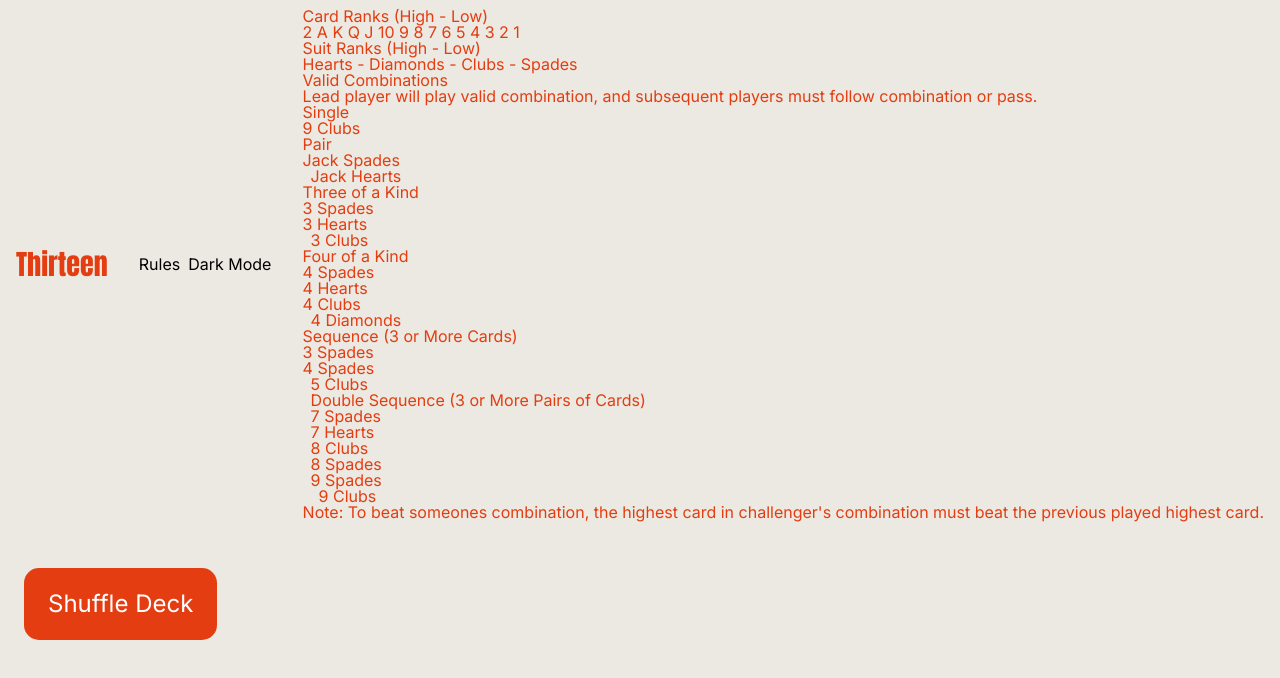
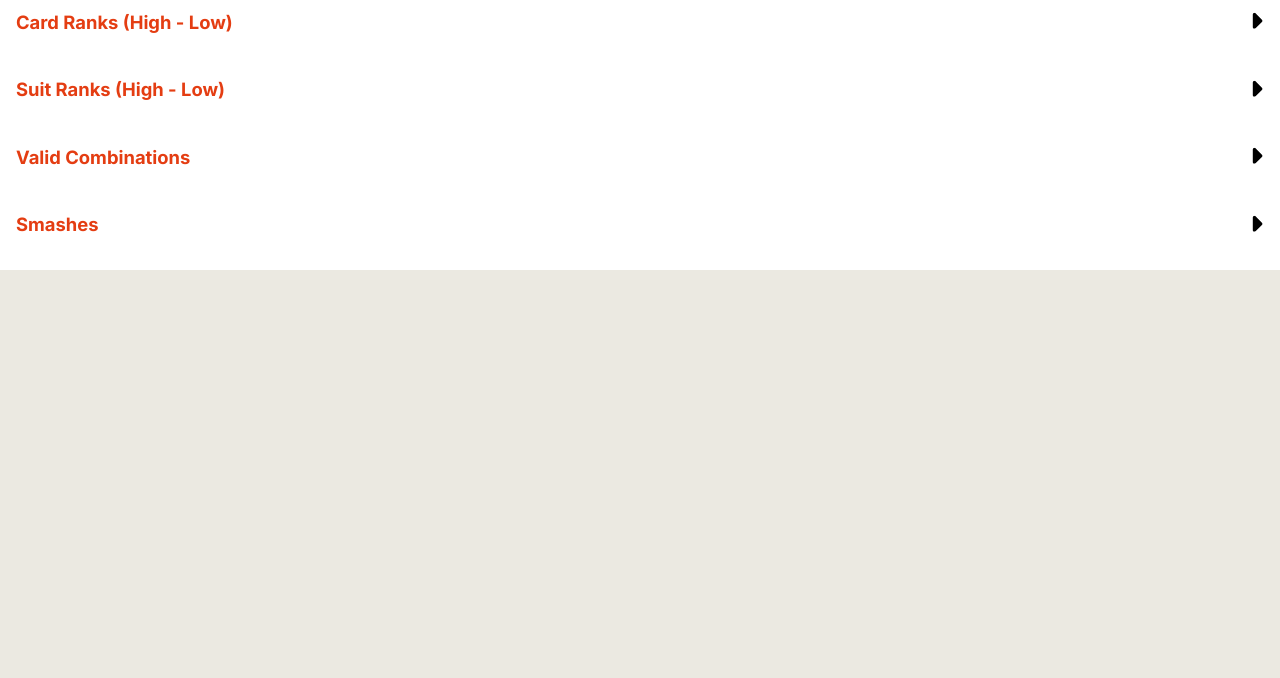
Before and after one commit to jduong09/thirteen, a Next.js app: page / in a window 1280 px wide. Shown: the top 678 px of the page. Built offline with nearby package versions, Linux system fonts and the light colour scheme.

Commit message:
Added valid combinations and adjusted css for header rules.

```diff
--- a/app/globals.css
+++ b/app/globals.css
@@ -69,4 +69,5 @@ button:focus {
 
 body {
 	background-color: #EBE9E1;
+	position: relative;
 }
--- a/app/page.module.css
+++ b/app/page.module.css
@@ -17,6 +17,81 @@
   display: flex;
 }
 
-.header li:last-child {
+.header > nav > ul > li:last-child {
   margin-left: .5rem;
 }
+
+.rules {
+  width: 100%;
+  position: absolute;
+  z-index: 99;
+  background-color: white;
+  top: 0;
+  left: 0;
+}
+
+.cardRanks, .suitRanks, .ruleCombinations, .smashes {
+  padding: .5rem 1rem;
+  margin-bottom: 1rem;
+}
+
+.cardRanks > span, .suitRanks > span, .ruleCombinations > span, .smashes > span {
+  display: flex;
+  align-items: center;
+  justify-content: space-between;
+  margin-bottom: .5rem;
+}
+
+.buttonCaret > svg {
+  width: 16px;
+  height: auto;
+  transform: rotate(270deg);
+}
+
+.buttonCaret.divOpen > svg {
+  transform: rotate(0);
+}
+
+.pageCardRank {
+  background-color: green;
+}
+
+.hide {
+  display: none !important;
+}
+
+.header h2 {
+  font-weight: 700;
+  font-size: 1.15rem;
+}
+
+.ruleCombinations > div > div:first-child, .listCombinations {
+  margin-bottom: 1rem;
+}
+
+.listCombinations {
+  border: 1px solid #E43D12;
+  padding: 1rem;
+}
+
+.listCombinations > li {
+  margin-bottom: 1rem;
+}
+
+.listHands {
+  display: flex;
+}
+
+.listHands > li {
+  margin-right: .25rem;
+}
+
+.listHands > li:last-of-type {
+  margin-right: 0;
+}
+
+.listCombinations h3 {
+  font-size: 1rem;
+  font-weight: 700;
+  margin-bottom: .25rem;
+}
--- a/components/game/game.js
+++ b/components/game/game.js
@@ -6,10 +6,6 @@ import Cards from "@/components/cards/cards";
 import { dictionaryCombinations, highestValue } from '@/components/utilities/combination';
 import { aiMoves, aiPossibleCombinations, determineHardestMove, determineFirstMove } from '../utilities/ai';
 
-/**
- * For Testing Purposes on this branch specifically
- * @description variables used to manipulate previousPlayedCombo
-*/
 const Game = () => {
   const [shuffledDeck, setDeck] = useState([]);
   const [deckIsShuffled, shuffleDeck] = useState(false);
--- a/components/header.js
+++ b/components/header.js
@@ -1,7 +1,39 @@
-import React from 'react';
+"use client";
+import React, { useState } from 'react';
 import pageStyles from '../app/page.module.css';
+import { icons } from '@/components/utilities/card';
 
 const Header = () => {
+  const [headerRules, setHeaderRules] = useState({ cardRank: false, suitRank: false, combinations: false, smashes: false });
+
+  const handleCardRankClick = () => {
+    setHeaderRules({
+      ...headerRules,
+      cardRank: !headerRules.cardRank,
+    });
+  }
+
+  const handleSuitRankClick = () => {
+    setHeaderRules({
+      ...headerRules,
+      suitRank: !headerRules.suitRank,
+    });
+  }
+
+  const handleCombinationsClick = () => {
+    setHeaderRules({
+      ...headerRules,
+      combinations: !headerRules.combinations,
+    })
+  }
+
+  const handleSmashClick = () => {
+    setHeaderRules({
+      ...headerRules,
+      smashes: !headerRules.smashes,
+    })
+  }
+
   return (
     <header className={pageStyles.header}>
       <h1>Thirteen</h1>
@@ -11,77 +43,105 @@ const Header = () => {
           <li><button>Dark Mode</button></li>
         </ul>
       </nav>
-      <div>
-        <div className={pageStyles.ruleRanks}>
+      <div className={pageStyles.rules}>
+        <div className={pageStyles.cardRanks}>
+          <span>
             <h2>Card Ranks (High - Low)</h2>
-          <div>2 A K Q J 10 9 8 7 6 5 4 3 2 1</div>
+            <button className={headerRules.cardRank ? `${pageStyles.buttonCaret} ${pageStyles.divOpen}` : pageStyles.buttonCaret} onClick={handleCardRankClick}>
+              <svg xmlns="http://www.w3.org/2000/svg" viewBox="0 0 320 512"><path d="M137.4 374.6c12.5 12.5 32.8 12.5 45.3 0l128-128c9.2-9.2 11.9-22.9 6.9-34.9s-16.6-19.8-29.6-19.8L32 192c-12.9 0-24.6 7.8-29.6 19.8s-2.2 25.7 6.9 34.9l128 128z"/></svg>
+            </button>
+          </span>
+          <div className={headerRules.cardRank ? pageStyles.listCardRank : pageStyles.hide}>2 A K Q J 10 9 8 7 6 5 4 3 2 1</div>
+        </div>
+        <div className={pageStyles.suitRanks}>
+          <span>
             <h2>Suit Ranks (High - Low)</h2>
-          <div>Hearts - Diamonds - Clubs - Spades</div>
+            <button className={headerRules.suitRank ? `${pageStyles.buttonCaret} ${pageStyles.divOpen}` : pageStyles.buttonCaret} onClick={handleSuitRankClick}>
+              <svg xmlns="http://www.w3.org/2000/svg" viewBox="0 0 320 512"><path d="M137.4 374.6c12.5 12.5 32.8 12.5 45.3 0l128-128c9.2-9.2 11.9-22.9 6.9-34.9s-16.6-19.8-29.6-19.8L32 192c-12.9 0-24.6 7.8-29.6 19.8s-2.2 25.7 6.9 34.9l128 128z"/></svg>
+            </button>
+          </span>
+          <div className={headerRules.suitRank ? pageStyles.listCardRank : pageStyles.hide}>Hearts - Diamonds - Clubs - Spades</div>
         </div>
         <div className={pageStyles.ruleCombinations}>
+          <span>
             <h2>Valid Combinations</h2>
+            <button className={headerRules.combinations ? `${pageStyles.buttonCaret} ${pageStyles.divOpen}` : pageStyles.buttonCaret} onClick={handleCombinationsClick}>
+              <svg xmlns="http://www.w3.org/2000/svg" viewBox="0 0 320 512"><path d="M137.4 374.6c12.5 12.5 32.8 12.5 45.3 0l128-128c9.2-9.2 11.9-22.9 6.9-34.9s-16.6-19.8-29.6-19.8L32 192c-12.9 0-24.6 7.8-29.6 19.8s-2.2 25.7 6.9 34.9l128 128z"/></svg>
+            </button>
+          </span>
+          <div className={headerRules.combinations ? pageStyles.listCardRank : pageStyles.hide}>
             <div>Lead player will play valid combination, and subsequent players must follow combination or pass.</div>
-          <ul>
+            <ul className={pageStyles.listCombinations}>
               <li>
                 <h3>Single</h3>
-              <div>9 Clubs</div>
+                <div>{`J ${icons['clubs']}`}</div>
               </li>
               <li>
                 <h3>Pair</h3>
                 <div>
-                <ul>
-                  <li>Jack Spades</li>
-                  <li>Jack Hearts</li>
+                  <ul className={pageStyles.listHands}>
+                    <li>{`J ${icons['spades']}`}</li>
+                    <li>{`J ${icons['hearts']}`}</li>
                   </ul>
                 </div>
               </li>
               <li>
                 <h3>Three of a Kind</h3>
                 <div>
-                <ul>
-                  <li>3 Spades</li>
-                  <li>3 Hearts</li>
-                  <li>3 Clubs</li>
+                  <ul className={pageStyles.listHands}>
+                    <li>{`3 ${icons['spades']}`}</li>
+                    <li>{`3 ${icons['hearts']}`}</li>
+                    <li>{`3 ${icons['clubs']}`}</li>
                   </ul>
                 </div>
               </li>
               <li>
                 <h3>Four of a Kind</h3>
                 <div>
-                <ul>
-                  <li>4 Spades</li>
-                  <li>4 Hearts</li>
-                  <li>4 Clubs</li>
-                  <li>4 Diamonds</li>
+                  <ul className={pageStyles.listHands}>
+                    <li>{`4 ${icons['spades']}`}</li>
+                    <li>{`4 ${icons['hearts']}`}</li>
+                    <li>{`4 ${icons['clubs']}`}</li>
+                    <li>{`4 ${icons['diamonds']}`}</li>
                   </ul>
                 </div>
               </li>
               <li>
                 <h3>Sequence (3 or More Cards)</h3>
                 <div>
-                <ul>
-                  <li>3 Spades</li>
-                  <li>4 Spades</li>
-                  <li>5 Clubs</li>
+                  <ul className={pageStyles.listHands}>
+                    <li>{`3 ${icons['spades']}`}</li>
+                    <li>{`4 ${icons['spades']}`}</li>
+                    <li>{`5 ${icons['clubs']}`}</li>
                   </ul>
                 </div>
               </li>
               <li>
                 <h3>Double Sequence (3 or More Pairs of Cards)</h3>
                 <div>
-                <ul>
-                  <li>7 Spades</li>
-                  <li>7 Hearts</li>
-                  <li>8 Clubs</li>
-                  <li>8 Spades</li>
-                  <li>9 Spades</li>
-                  <li>9 Clubs</li>
+                  <ul className={pageStyles.listHands}>
+                    <li>{`7 ${icons['spades']}`}</li>
+                    <li>{`7 ${icons['hearts']}`}</li>
+                    <li>{`8 ${icons['clubs']}`}</li>
+                    <li>{`3 ${icons['spades']}`}</li>
+                    <li>{`9 ${icons['spades']}`}</li>
+                    <li>{`9 ${icons['clubs']}`}</li>
                   </ul>
                 </div>
               </li>
             </ul>
+            <div>Note: To beat someones combination, the highest card in challenger's combination must beat the previous played highest card.</div>
           </div>
-        <div>Note: To beat someones combination, the highest card in challenger's combination must beat the previous played highest card.</div>
+        </div>
+        <div className={pageStyles.smashes}>
+          <span>
+            <h2>Smashes</h2>
+            <button className={headerRules.smashes ? `${pageStyles.buttonCaret} ${pageStyles.divOpen}` : pageStyles.buttonCaret} onClick={handleSmashClick}>
+              <svg xmlns="http://www.w3.org/2000/svg" viewBox="0 0 320 512"><path d="M137.4 374.6c12.5 12.5 32.8 12.5 45.3 0l128-128c9.2-9.2 11.9-22.9 6.9-34.9s-16.6-19.8-29.6-19.8L32 192c-12.9 0-24.6 7.8-29.6 19.8s-2.2 25.7 6.9 34.9l128 128z"/></svg>
+            </button>
+          </span>
+          <div className={headerRules.smashes ? pageStyles.listCardRank : pageStyles.hide}>hello</div>
+        </div>
       </div>
     </header>
   )
```
Lines whose indentation alone changed are shown as unchanged.
